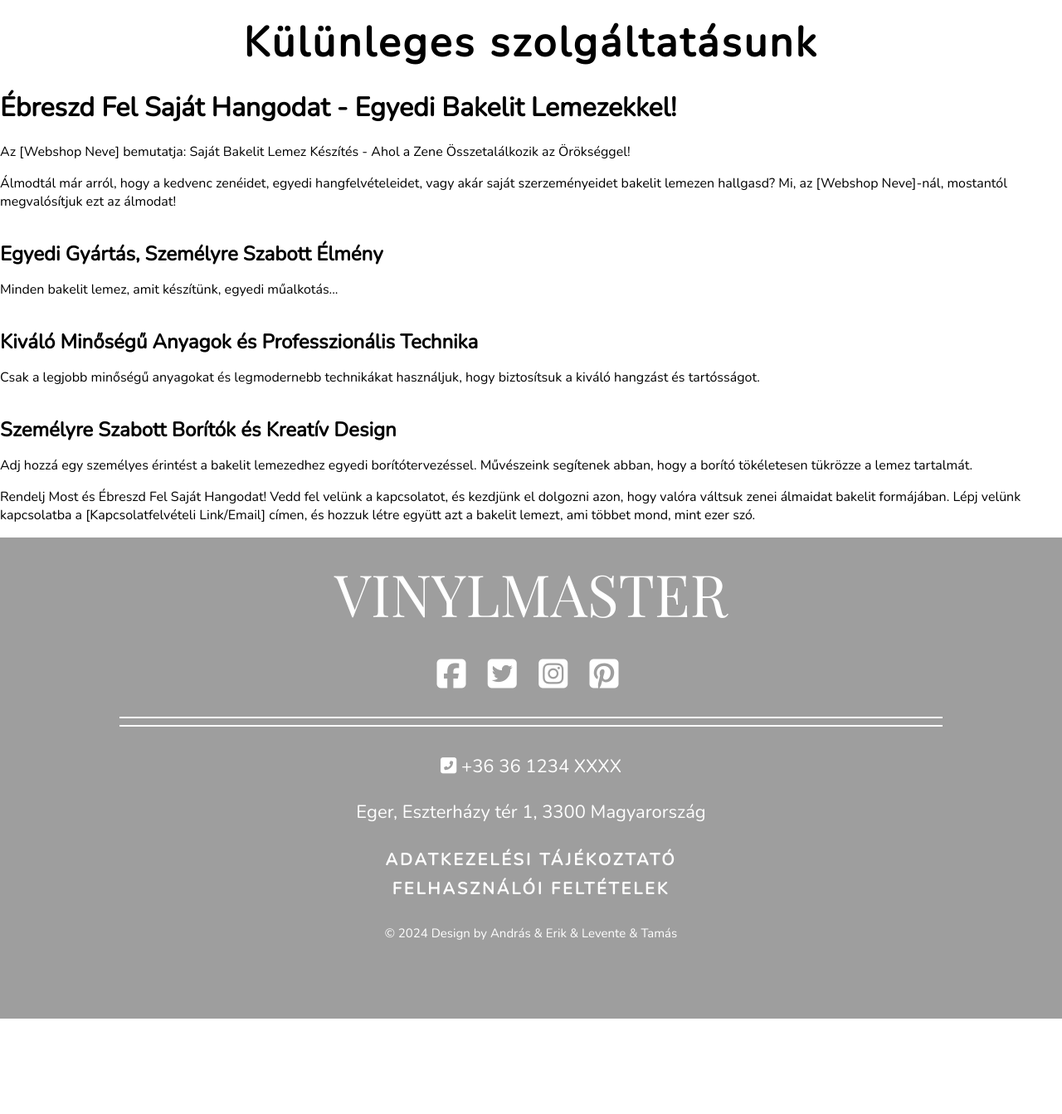
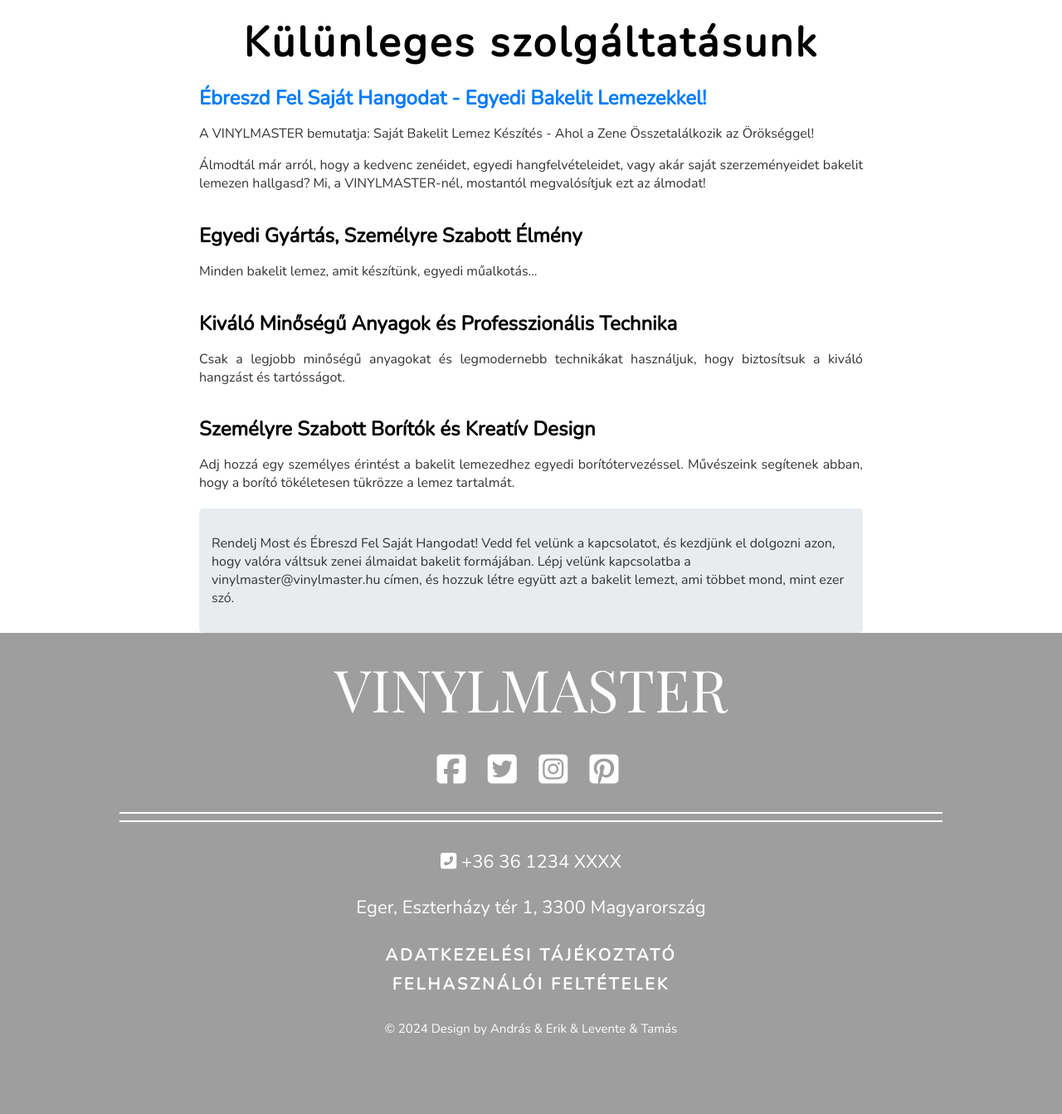
Before and after one commit to EKKE-App-Dev-Lab/vinylmaster, a PHP site: page /MyFiles/makeyourvinyl.php in a window 1280 px wide. Shown: the part 186-1529 px from the top of the page at 83% size. Before the commit the page ends 1414 px from the top, so only its background shows below. Run offline with PHP 8.4, Linux system fonts and the light colour scheme; some libraries are stand-ins or nearby versions.

Commit message:
F-0009 makeyourvinyl.php saját bakelit készítése, marketing szöveg

```diff
--- a/Common.css
+++ b/Common.css
@@ -382,6 +382,52 @@ html, body{
 }
 /* End Hírfolyam */
 
+.marketing-container {
+    font-family: Arial, sans-serif;
+    color: #333;
+    margin: 0 auto;
+    max-width: 800px;
+}
+
+.header h1 {
+    color: #007BFF;
+    font-size: 24px;
+}
+
+.header p, .main-content p, .features h2, .features p, .call-to-action h2, .call-to-action p {
+    text-align: justify;
+}
+
+.features h2, .call-to-action h2 {
+    color: #444;
+    margin-top: 20px;
+}
+
+.call-to-action {
+    background-color: #f8f9fa;
+    padding: 15px;
+    text-align: center;
+    border: 1px solid #ddd;
+    border-radius: 5px;
+}
+
+.feature h2 {
+    color: #555;
+    margin-top: 15px;
+}
+
+.feature p {
+    text-align: justify;
+    margin-bottom: 15px;
+}
+
+.contact-info {
+    background-color: #e9ecef;
+    padding: 15px;
+    margin-top: 20px;
+    border-radius: 5px;
+}
+
 
 /* Start Footer */
 .footer{
--- a/makeyourvinyl.php
+++ b/makeyourvinyl.php
@@ -50,10 +50,10 @@ include "./AdditionalPHP/startSession.php";
     <div class="marketing-container">
         <div class="header">
             <h1>Ébreszd Fel Saját Hangodat - Egyedi Bakelit Lemezekkel!</h1>
-            <p>Az [Webshop Neve] bemutatja: Saját Bakelit Lemez Készítés - Ahol a Zene Összetalálkozik az Örökséggel!</p>
+            <p>A VINYLMASTER bemutatja: Saját Bakelit Lemez Készítés - Ahol a Zene Összetalálkozik az Örökséggel!</p>
         </div>
         <div class="main-content">
-            <p>Álmodtál már arról, hogy a kedvenc zenéidet, egyedi hangfelvételeidet, vagy akár saját szerzeményeidet bakelit lemezen hallgasd? Mi, az [Webshop Neve]-nál, mostantól megvalósítjuk ezt az álmodat!</p>
+            <p>Álmodtál már arról, hogy a kedvenc zenéidet, egyedi hangfelvételeidet, vagy akár saját szerzeményeidet bakelit lemezen hallgasd? Mi, a VINYLMASTER-nél, mostantól megvalósítjuk ezt az álmodat!</p>
         </div>
         <div class="features">
             <h2>Egyedi Gyártás, Személyre Szabott Élmény</h2>
@@ -68,7 +68,7 @@ include "./AdditionalPHP/startSession.php";
             <p>Adj hozzá egy személyes érintést a bakelit lemezedhez egyedi borítótervezéssel. Művészeink segítenek abban, hogy a borító tökéletesen tükrözze a lemez tartalmát.</p>
         </div>
         <div class="contact-info">
-            <p>Rendelj Most és Ébreszd Fel Saját Hangodat! Vedd fel velünk a kapcsolatot, és kezdjünk el dolgozni azon, hogy valóra váltsuk zenei álmaidat bakelit formájában. Lépj velünk kapcsolatba a [Kapcsolatfelvételi Link/Email] címen, és hozzuk létre együtt azt a bakelit lemezt, ami többet mond, mint ezer szó.</p>
+            <p>Rendelj Most és Ébreszd Fel Saját Hangodat! Vedd fel velünk a kapcsolatot, és kezdjünk el dolgozni azon, hogy valóra váltsuk zenei álmaidat bakelit formájában. Lépj velünk kapcsolatba a vinylmaster@vinylmaster.hu címen, és hozzuk létre együtt azt a bakelit lemezt, ami többet mond, mint ezer szó.</p>
         </div>
     </div>
 
```
